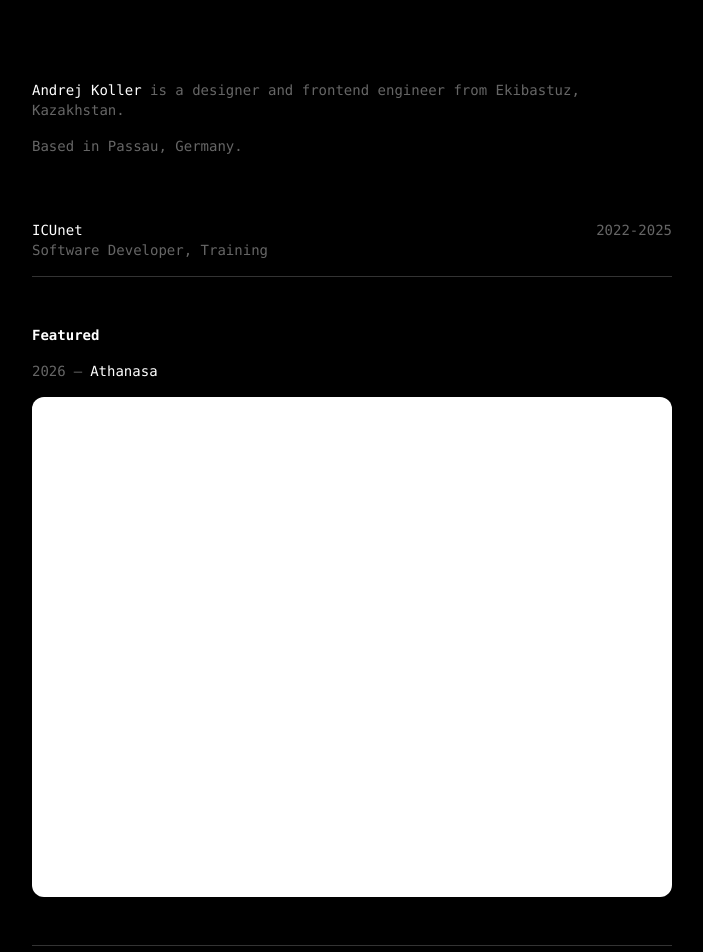
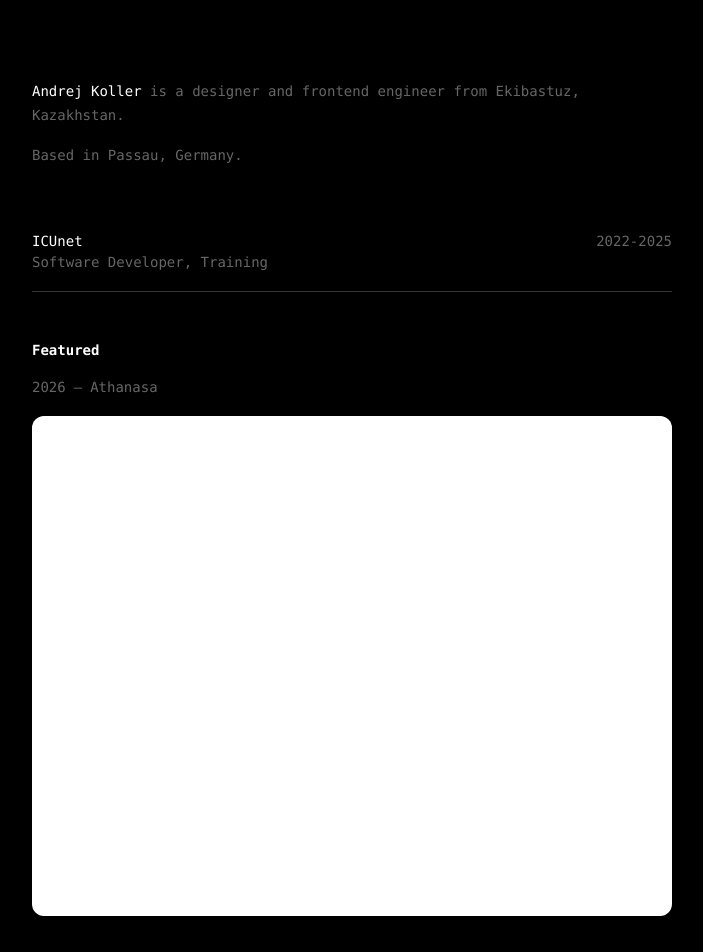
Before and after one commit to andrejkoller/dev-andrejkoller-next, a Next.js app: page / in a window 1280 px wide. Shown: the part 120-1072 px from the top of the page, without its empty margins (288-991 px from the left). Built offline with nearby package versions, Linux system fonts and the light colour scheme.

Commit message:
Refactor styles and clean up markup in various components

```diff
--- a/app/client-layout.tsx
+++ b/app/client-layout.tsx
@@ -9,7 +9,7 @@ export default function ClientLayout({
   return (
     <div className="flex flex-col min-h-screen text-sm">
       <Header />
-      <main className="max-w-2xl w-full min-h-screen mx-auto px-4 grow mb-12">
+      <main className="max-w-2xl w-full min-h-screen mx-auto px-4 grow">
         {children}
       </main>
       <Footer />
--- a/app/page.tsx
+++ b/app/page.tsx
@@ -4,30 +4,26 @@ export default function Home() {
   return (
     <>
       <section className="mb-12 fade-in delay-1">
-        <p className="mb-4 text-(--secondary-foreground)">
+        <p className="mb-4">
           <span className="text-(--foreground)">Andrej Koller</span> is a
           designer and frontend engineer from Ekibastuz, Kazakhstan.
         </p>
-        <p className="mb-4 text-(--secondary-foreground)">
-          Based in Passau, Germany.
-        </p>
+        <p className="mb-4">Based in Passau, Germany.</p>
       </section>
       <section className="mb-12 fade-in delay-2">
         <div className="flex justify-between items-baseline border-b border-(--border) expertise-item">
           <div>
             <h2 className="font-normal">ICUnet</h2>
-            <p className="text-(--secondary-foreground)">
-              Software Developer, Training
-            </p>
+            <p>Software Developer, Training</p>
           </div>
           <div className="text-(--secondary-foreground) flex items-center whitespace-nowrap">
             2022-2025
           </div>
         </div>
       </section>
-      <section className="mb-12 fade-in delay-3">
+      <section className="fade-in delay-3">
         <h2 className="text-sm font-bold mb-4">Featured</h2>
-        <div>
+        <div className="mb-24">
           <p className="mb-4">
             <span className="text-(--secondary-foreground)">2026</span>
             <span className="text-(--secondary-foreground) mx-2">—</span>
@@ -38,8 +34,8 @@ export default function Home() {
           </div>
         </div>
       </section>
-      <hr className="border-t border-(--border) my-12"></hr>
-      <section className="mb-16 fade-in delay-4">
+      <hr className="border-t border-(--border) mb-24"></hr>
+      <section className="fade-in delay-4">
         <h3 className="text-sm font-bold mb-8">Product</h3>
         <div className="mb-24">
           <p className="mb-4">
@@ -82,7 +78,7 @@ export default function Home() {
           </div>
         </div>
       </section>
-      <section className="mb-16 fade-in delay-5">
+      <section className="fade-in delay-5">
         <h3 className="text-sm font-bold mb-8">Branding</h3>
         <div className="mb-24">
           <p className="mb-4">
@@ -97,7 +93,7 @@ export default function Home() {
       </section>
       <section className="mb-12 fade-in delay-6">
         <h2 className="text-sm font-bold mb-4">Skills & Technologies</h2>
-        <p className="mb-4 text-(--secondary-foreground)">
+        <p>
           I design and build modern, performant web interfaces using HTML, SCSS,
           TypeScript, and frameworks like Angular, React, Next.js, and Vue.
           Focused on clean architecture, refined UI systems, and thoughtful
@@ -106,7 +102,7 @@ export default function Home() {
       </section>
       <section className="mb-12 fade-in delay-7">
         <h2 className="text-sm font-bold mb-4">Ongoing Projects</h2>
-        <p className="mb-4 text-(--secondary-foreground)">
+        <p className="mb-4">
           Builds ongoing projects spanning music, products, and open source,
           with an emphasis on tools for designers and developers.
         </p>
--- a/app/styles/globals.css
+++ b/app/styles/globals.css
@@ -25,10 +25,9 @@ body {
     monospace;
 }
 
-body.theme-transitions {
-  transition:
-    background-color 0.2s ease,
-    color 0.2s ease;
+p {
+  color: var(--secondary-foreground);
+  line-height: 1.7;
 }
 
 .expertise-item {
@@ -89,10 +88,6 @@ body.theme-transitions {
   animation-delay: 0.8s;
 }
 
-.delay-9 {
-  animation-delay: 0.9s;
-}
-
 @keyframes fadeIn {
   0% {
     opacity: 0;
@@ -103,8 +98,3 @@ body.theme-transitions {
     transform: translateY(0);
   }
 }
-
-::selection {
-  background: var(--foreground);
-  color: var(--background);
-}
--- a/components/footer.tsx
+++ b/components/footer.tsx
@@ -2,7 +2,7 @@ import Link from "next/link";
 
 export const Footer = () => {
   return (
-    <footer className="w-full border-t border-(--border) h-50 fade-in delay-9">
+    <footer className="w-full border-t border-(--border) h-50 fade-in delay-8">
       <div className="max-w-2xl w-full mx-auto px-4 h-full flex flex-col justify-center items-center gap-12 min-[425px]:flex-row min-[425px]:gap-0 min-[425px]:justify-between max-[425px]:items-start">
         <div className="flex space-x-8">
           <Link
--- a/configs/project-links-config.ts
+++ b/configs/project-links-config.ts
@@ -12,7 +12,7 @@ export const projectLinksConfig = [
     url: "https://linktr.ee/digitalcarnival",
   },
   {
-    name: "Open Presenter",
+    name: "OpenPresenter",
     url: "https://linktr.ee/openpresenter",
   },
 ];
```
